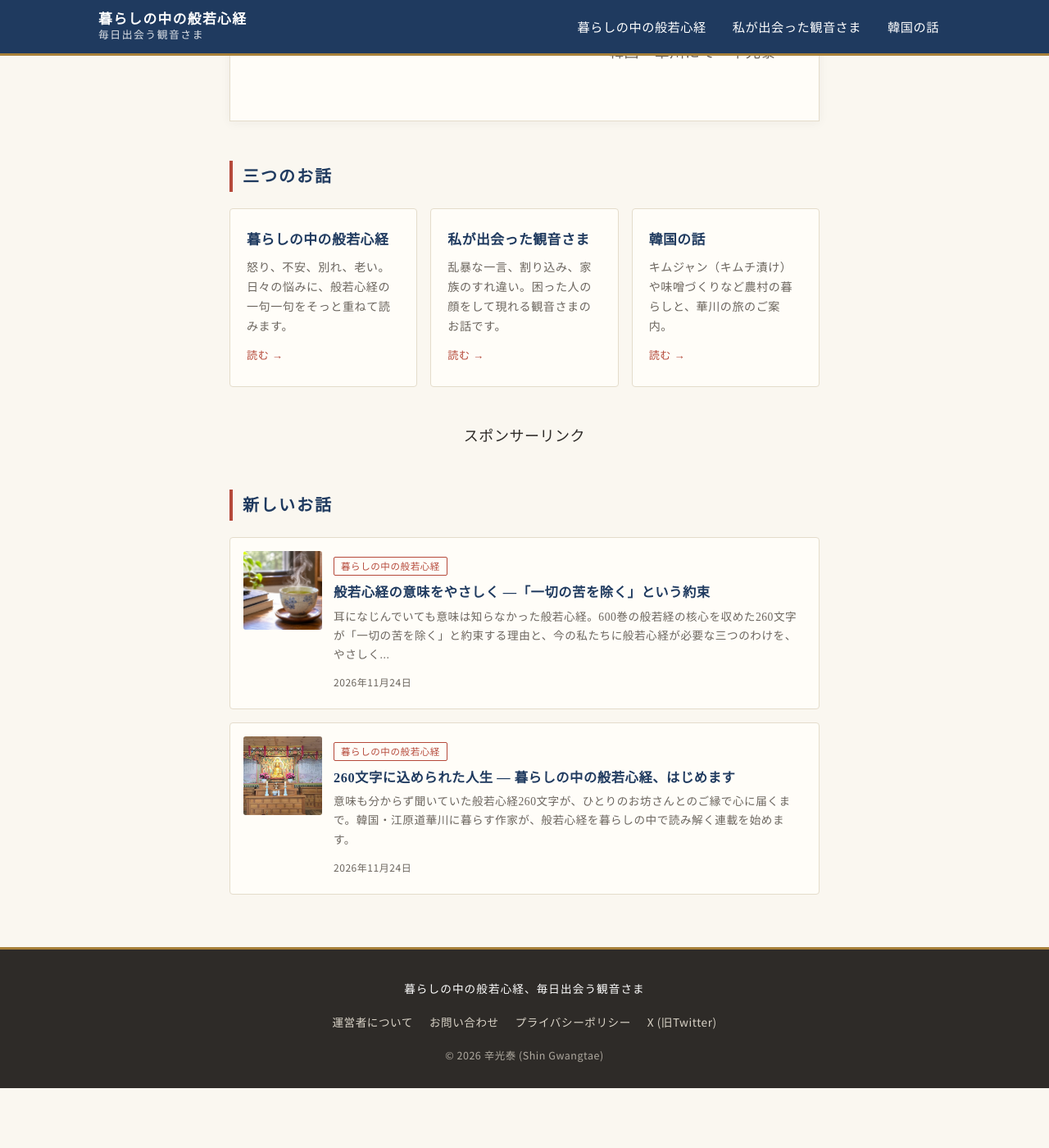
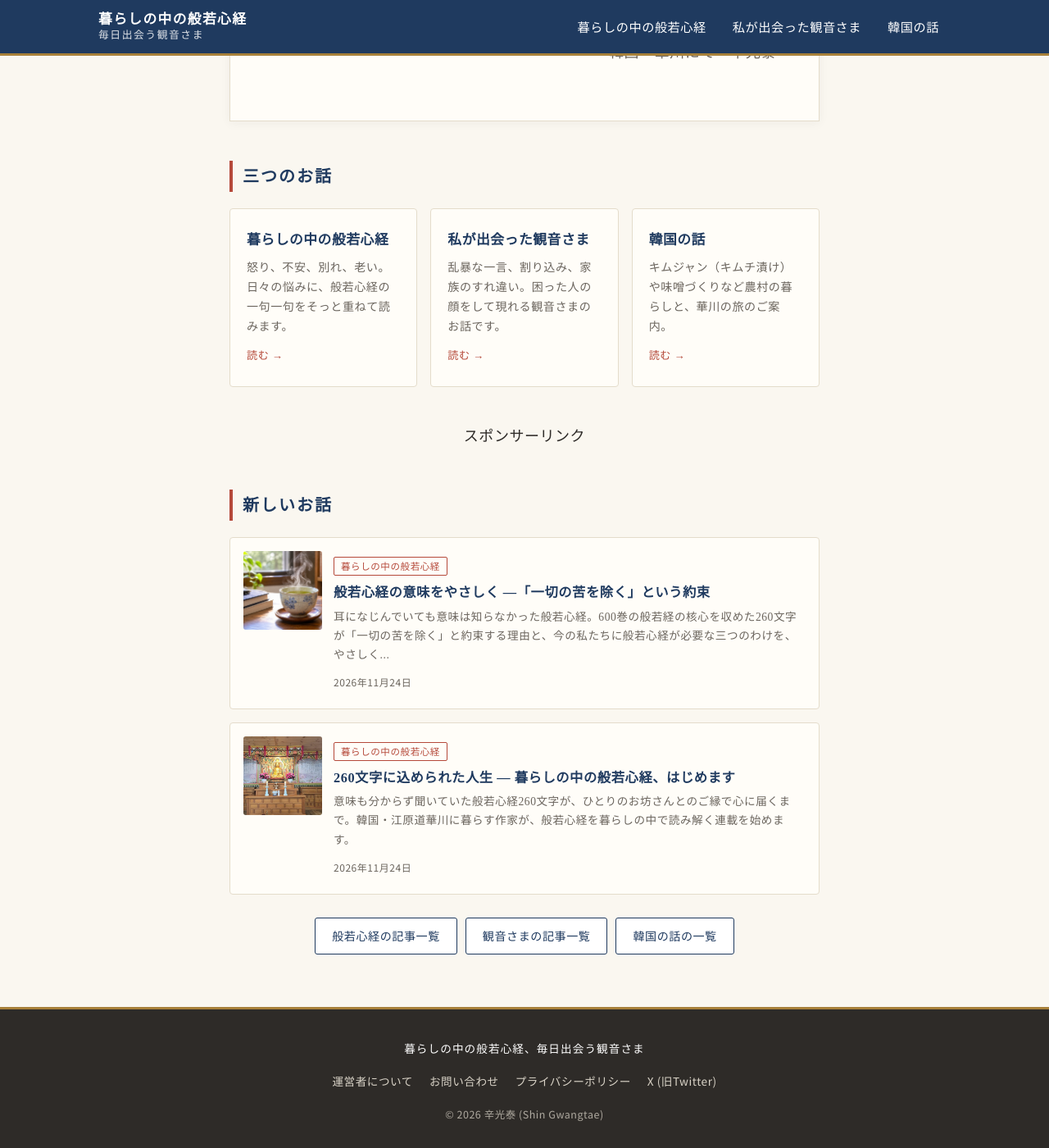
Before and after one commit to your7179/gtshin, a Jekyll site: the page built from index.html, in a window 1280 px wide and 1400 px high, scrolled down 1648 px. Shown: the whole window at 82% size. Built offline with Jekyll 4.4.1, drawn with Linux system fonts in a browser that asks for light colours; before the commit the page ends 2975 px from its top, so only the background shows below that.

Commit message:
Add files via upload

```diff
--- a/index.html
+++ b/index.html
@@ -18,6 +18,9 @@ image: /images/hero-parho.jpg
     .hero-photo img { height: 400px; max-height: none; border-radius: 4px; box-shadow: 0 4px 18px rgba(46,43,40,.12); }
     .hero-photo figcaption { right: 32px; bottom: 12px; }
   }
+  .more-links { display: flex; flex-wrap: wrap; justify-content: center; gap: 10px; margin: 28px 0 0; }
+  .more-links .btn { background: #fff; color: #1F3A5F; border: 1px solid #1F3A5F; }
+  .more-links .btn:hover { background: #1F3A5F; color: #fff; opacity: 1; }
 </style>
 <figure class="hero-photo">
   <img src="{{ '/images/hero-parho.jpg' | relative_url }}"
@@ -70,6 +73,11 @@ image: /images/hero-parho.jpg
   {% include ad.html type="display" %}
 
   <h2 class="section-heading">新しいお話</h2>
-  {% assign latest = site.posts | slice: 0, 10 %}
+  {% assign latest = site.posts | slice: 0, 6 %}
   {% include post-list.html posts=latest %}
+  <p class="more-links">
+    <a class="btn" href="{{ '/hannya/' | relative_url }}">般若心経の記事一覧</a>
+    <a class="btn" href="{{ '/kannon/' | relative_url }}">観音さまの記事一覧</a>
+    <a class="btn" href="{{ '/korea/' | relative_url }}">韓国の話の一覧</a>
+  </p>
 </div>
```
